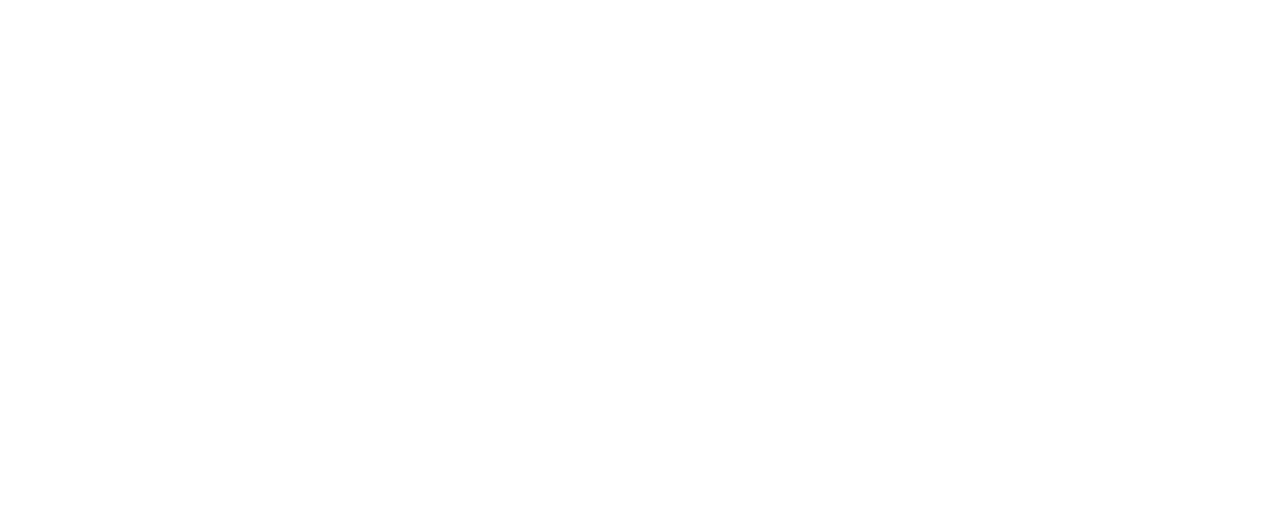
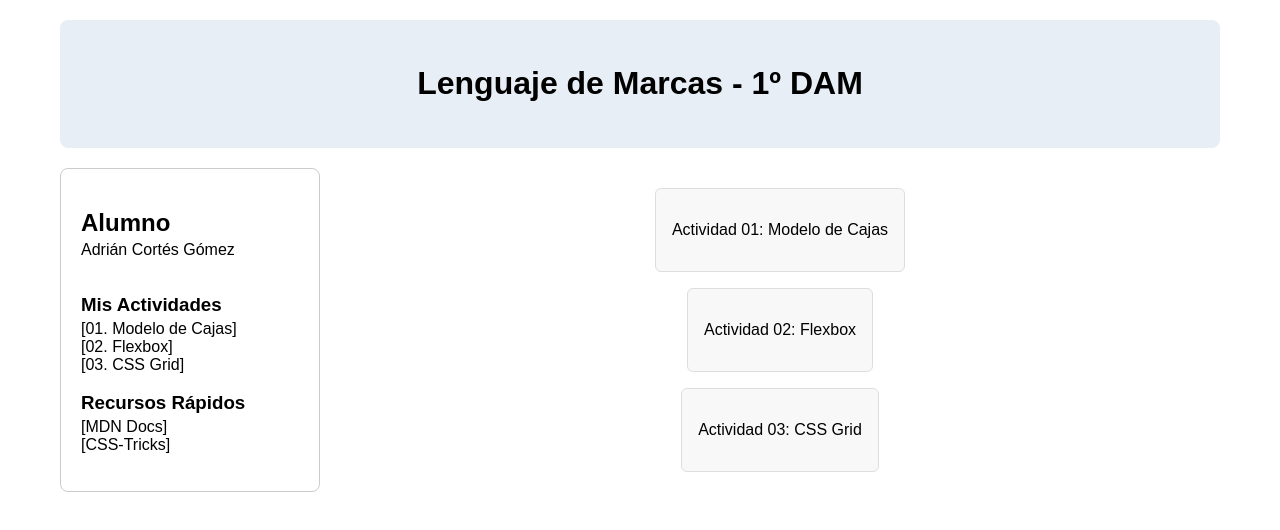
Before and after one commit to th34dric/clase, a plain HTML site: page lenguaje de marcas/actividades/Actividad4/index.html in a window 1280 px wide. Drawn offline with Linux system fonts and the light colour scheme.

Commit message:
actualizacion

```diff
--- a/lenguaje de marcas/actividades/Actividad4/css/main.css
+++ b/lenguaje de marcas/actividades/Actividad4/css/main.css
@@ -0,0 +1,82 @@
+body {
+    box-sizing: border-box;
+  margin: 0;
+  padding: 0;
+  font-family: Sans-serif;
+}
+
+header {
+	grid-column: 1 / -1;
+	padding: 24px;
+	text-align: center;
+	background-color: #e8eef5;
+	border-radius: 8px;
+}
+
+body {
+	display: grid;
+	grid-template-columns: minmax(200px, 260px) minmax(0, 1fr);
+	gap: 20px;
+	max-width: 1200px;
+	margin: 0 auto;
+	padding: 20px;
+	font-family: Sans-serif;
+}
+
+.sidebar {
+    padding: 20px;
+	border: 1px solid #ccc;
+	border-radius: 8px;
+	background-color: #fff;
+}
+
+.sidebar h2,
+.sidebar h3 {
+	margin-bottom: 4px;
+}
+
+.sidebar h2 + *,
+.sidebar h3 + *{
+	margin-top: 0;
+}
+
+.actividades {
+    display: grid;
+    grid-template-rows: auto 1fr;
+}
+
+.recursos {
+    display: grid;
+    grid-template-rows: auto 1fr;
+}
+
+.content {
+	padding: 20px;
+	display: flex;
+	flex-direction: column;
+	gap: 16px;
+	width: fit-content;
+	justify-self: center;
+	align-items: center;
+	justify-content: center;
+	text-align: center;
+}
+
+article {
+	padding: 16px;
+	border: 1px solid #ddd;
+	border-radius: 6px;
+	background-color: #f8f8f8;
+	width: fit-content;
+	max-width: 100%;
+	height: fit-content;
+}
+
+a {
+	color: #000;
+	text-decoration: none;
+}
+
+a:hover {
+	color: blue;
+}
--- a/lenguaje de marcas/actividades/Actividad4/index.html
+++ b/lenguaje de marcas/actividades/Actividad4/index.html
@@ -9,9 +9,39 @@
 </head>
 
 <body>
-<aside>
+  <header>
+    <h1>Lenguaje de Marcas - 1º DAM</h1>
+  </header>
 
-</aside>
+  <aside class="sidebar">
+    <h2>Alumno</h2>
+    <p>Adrián Cortés Gómez</p>
+    <section class="actividades">
+      <h3>Mis Actividades</h3>
+      <a href="actividad1.html">[01. Modelo de Cajas]</a>
+      <a href="actividad2.html">[02. Flexbox]</a>
+      <a href="actividad3.html">[03. CSS Grid]</a>
+    </section>
+    <section class="recursos">
+      <h3>Recursos Rápidos</h3>
+      <a href="https://developer.mozilla.org/en-US/" target="_blank">[MDN Docs]</a>
+      <a href="https://css-tricks.com/" target="_blank">[CSS-Tricks]</a>
+    </section>
+  </aside>
+
+  <main class="content">
+    <article id="act-cajas">
+      <p><a href="actividad1.html">Actividad 01: Modelo de Cajas</a></p>
+    </article>
+
+    <article id="act-flexbox">
+      <p><a href="actividad2.html">Actividad 02: Flexbox</a></p>
+    </article>
+
+    <article id="act-grid">
+      <p><a href="actividad3.html">Actividad 03: CSS Grid</a></p>
+    </article>
+  </main>
 </body>
 
 </html>
```
Also changed, not shown: 2 other files.
